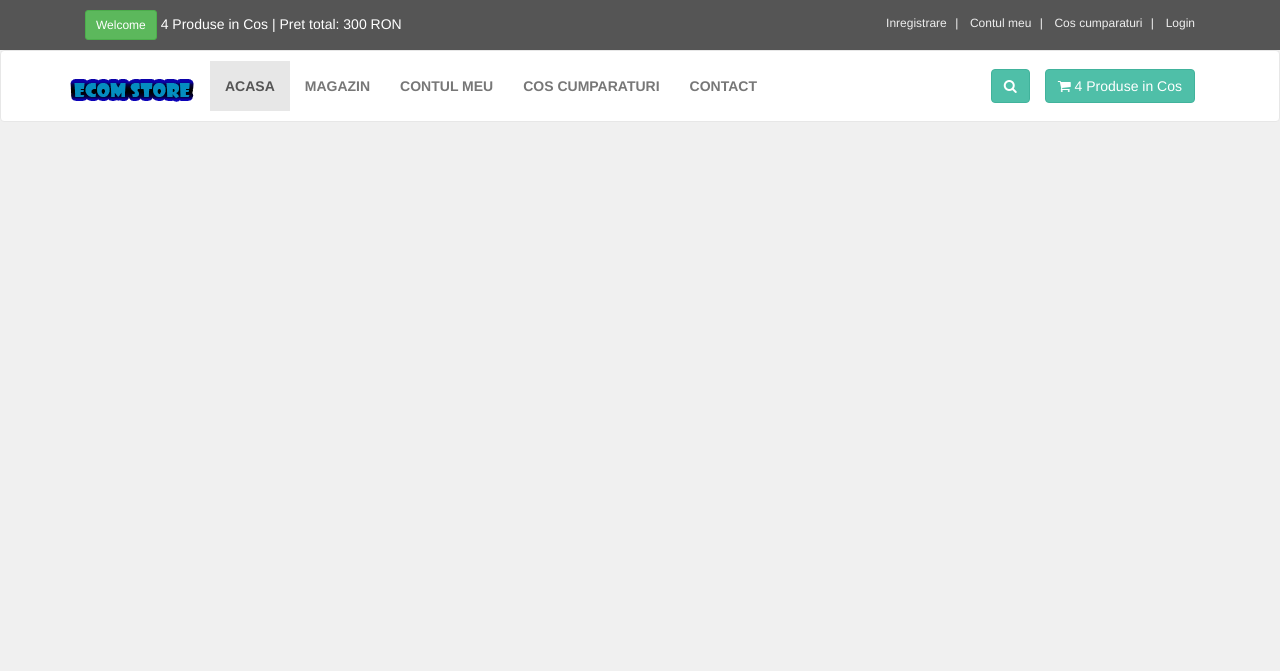
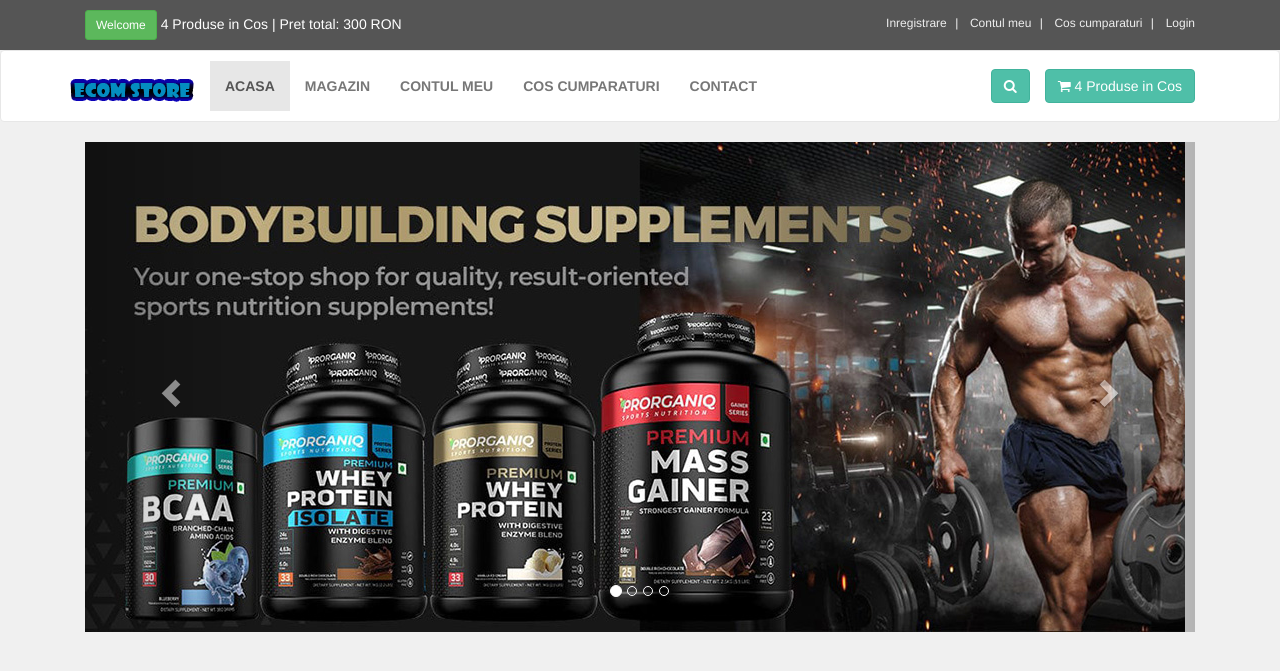
Before and after one commit to tetragammon/e-store, a PHP site: page / in a window 1280 px wide. Shown: the top 671 px of the page. Run offline with PHP 8.4, Linux system fonts and the light colour scheme.

Commit message:
Adaugare slider in pagina principala

```diff
--- a/index.php
+++ b/index.php
@@ -151,6 +151,67 @@
 
 	</div><!--navbar navbar-default end -->
 
+	<div class="container" id="slider"><!--container begin -->
+
+		<div class="col-md-12"><!--col-md-12 begin -->
+
+			<div class="carousel slide" id="myCarousel" data-ride="carousel"><!--carousel slide begin -->
+
+				<ol class="carousel-indicators">
+
+					<li class="active" data-target="#myCarousel" data-slide-to="0"></li>
+					<li data-target="#myCarousel" data-slide-to="1"></li>
+					<li data-target="#myCarousel" data-slide-to="2"></li>
+					<li data-target="#myCarousel" data-slide-to="3"></li>
+
+				</ol>
+
+				<div class="carousel-inner"><!--carousel-inner begin -->
+
+					<div class="item active">
+
+						<img src="admin_area/slides_images/slide4.jpg" alt="Slider Image 4">
+
+					</div>
+
+					<div class="item">
+
+						<img src="admin_area/slides_images/slide1.jpg" alt="Slider Image 1">
+
+					</div>
+
+					<div class="item">
+
+						<img src="admin_area/slides_images/slide2.jpg" alt="Slider Image 2">
+
+					</div>
+
+					<div class="item">
+
+						<img src="admin_area/slides_images/slide3.jpg" alt="Slider Image 3">
+
+					</div>
+				</div><!--carousel-inner end -->
+
+				<a href="#myCarousel" class="left carousel-control" data-slide="prev">
+
+					<span class="glyphicon glyphicon-chevron-left"></span>
+					<span class="sr-only">Inapoi</span>
+
+				</a>
+				<a href="#myCarousel" class="right carousel-control" data-slide="next">
+
+					<span class="glyphicon glyphicon-chevron-right"></span>
+					<span class="sr-only">Inainte</span>
+
+				</a>
+
+			</div><!--carousel slide end -->
+
+		</div><!--col-md-12 end -->
+
+	</div><!--container end -->
+
 	<script src="js/jquery-331.min.js"></script>
 	<script src="js/bootstrap-337.min.js"></script>
 </body>
```
Also changed, not shown: admin_area/slides_images/slide1.jpg (added), admin_area/slides_images/slide2.jpg (added), admin_area/slides_images/slide3.jpg (added), admin_area/slides_images/slide4.jpg (added).
